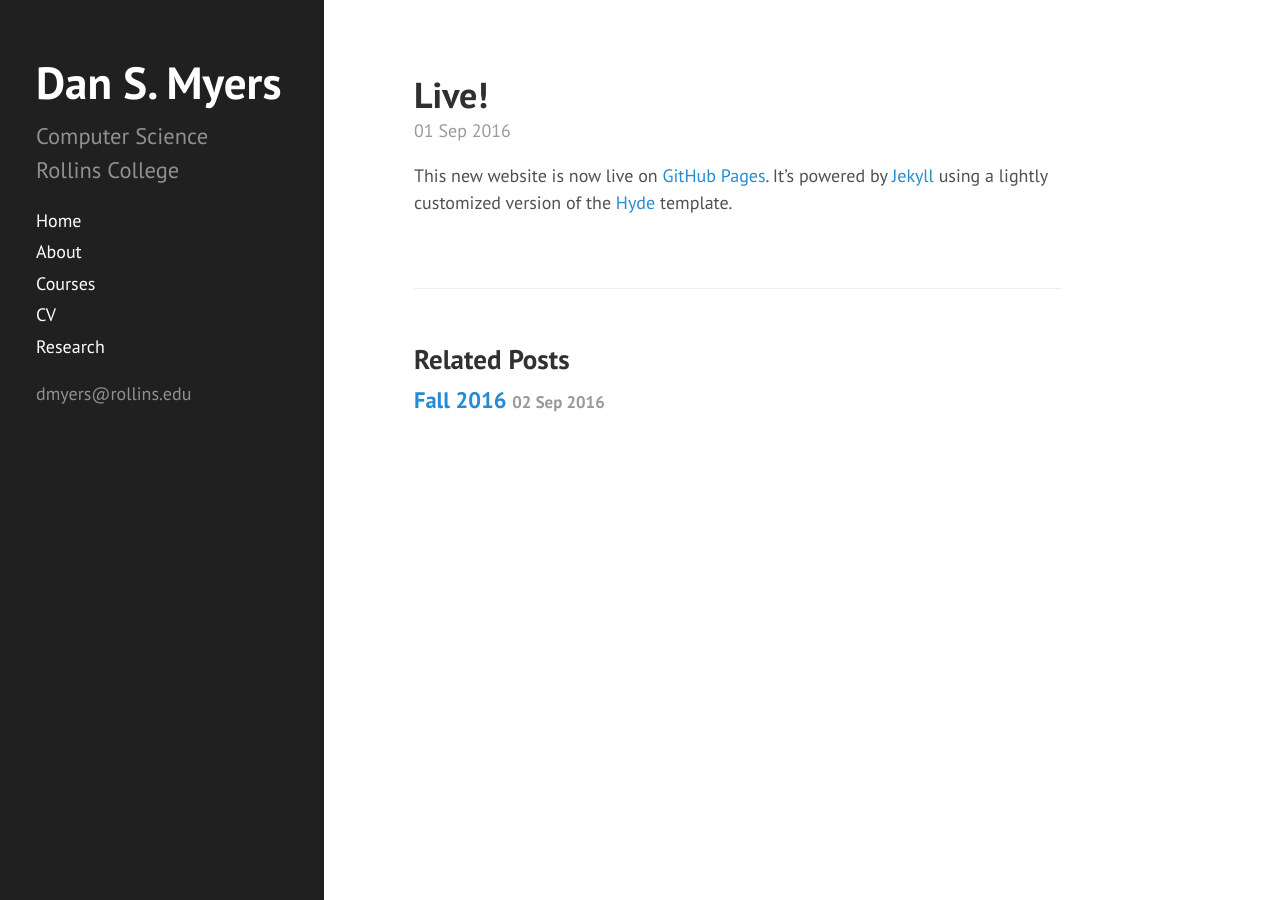
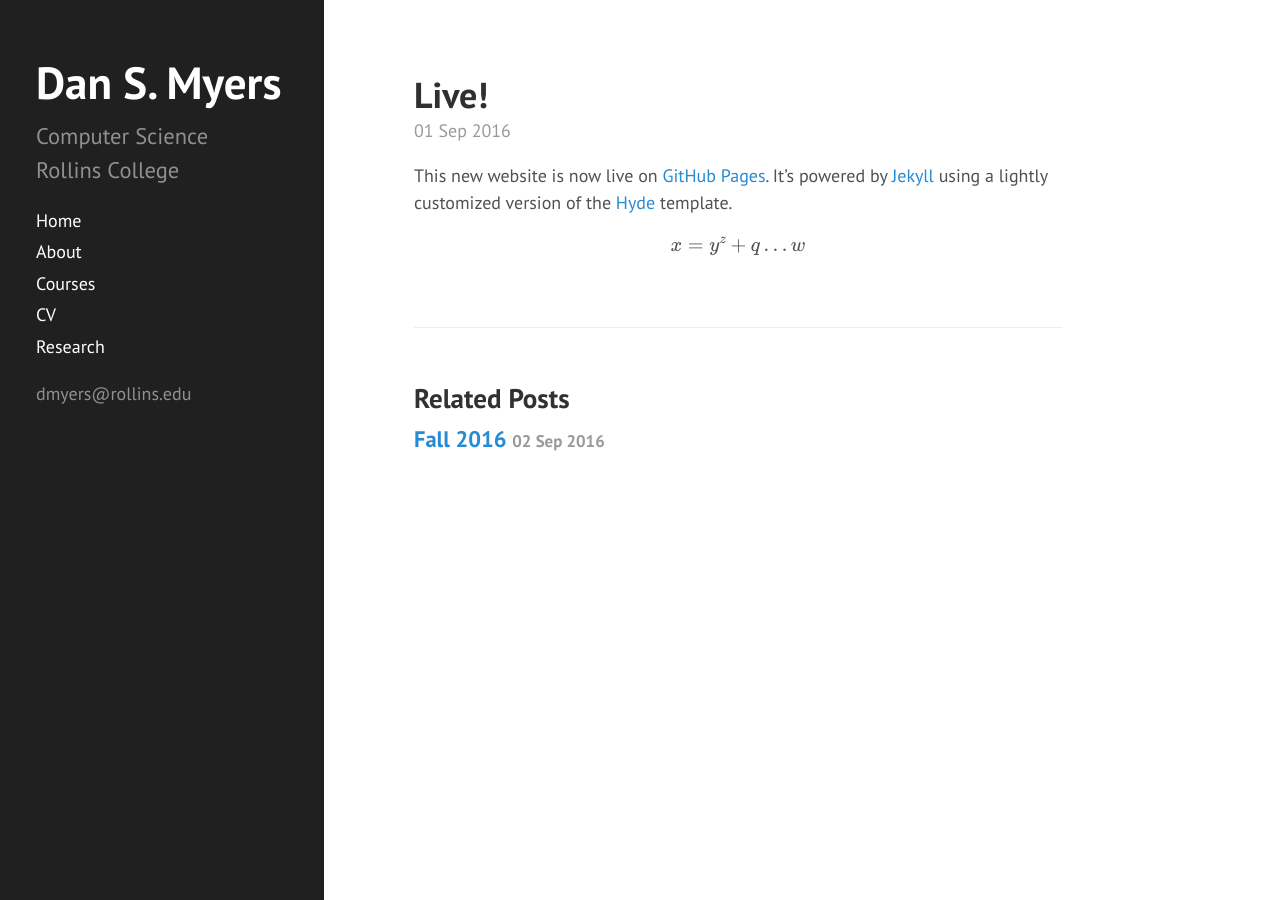
Before and after one commit to dansmyers/dansmyers.github.io-archived, a Jekyll site: the page built from _posts/2016-09-01-live.md, in a window 1280 px wide. Built offline with Jekyll 4.4.1, drawn with Linux system fonts in a browser that asks for light colours; formulas are drawn with MathJax 3.

Commit message:
Update 2016-09-01-live.md

```diff
--- a/_posts/2016-09-01-live.md
+++ b/_posts/2016-09-01-live.md
@@ -7,3 +7,5 @@ categories: admin
 
 This new website is now live on [GitHub Pages](https://pages.github.com). It's powered by [Jekyll](https://jekyllrb.com)
 using a lightly customized version of the [Hyde](http://hyde.getpoole.com) template.
+
+$$ x = y^z + q \ldots w $$
```
